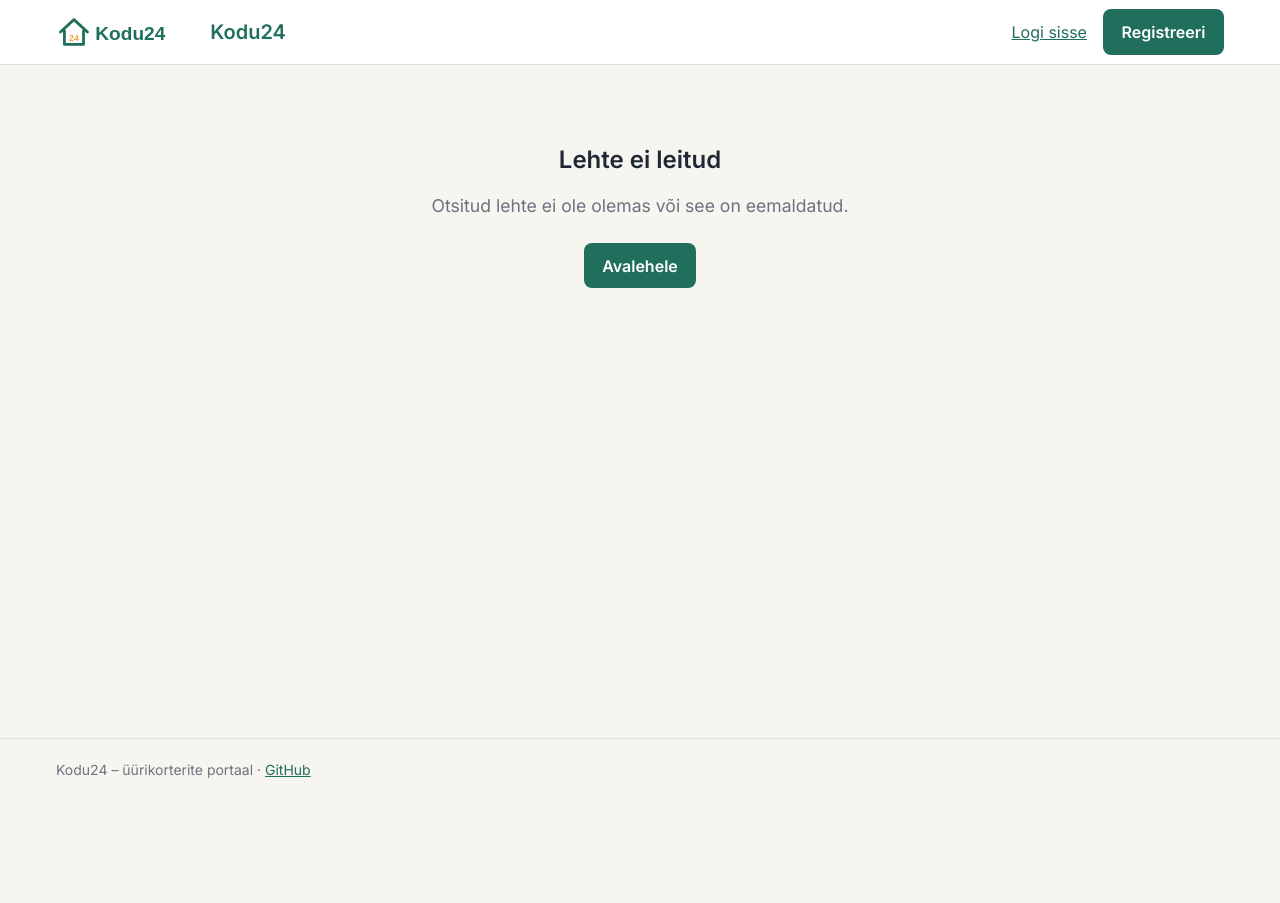
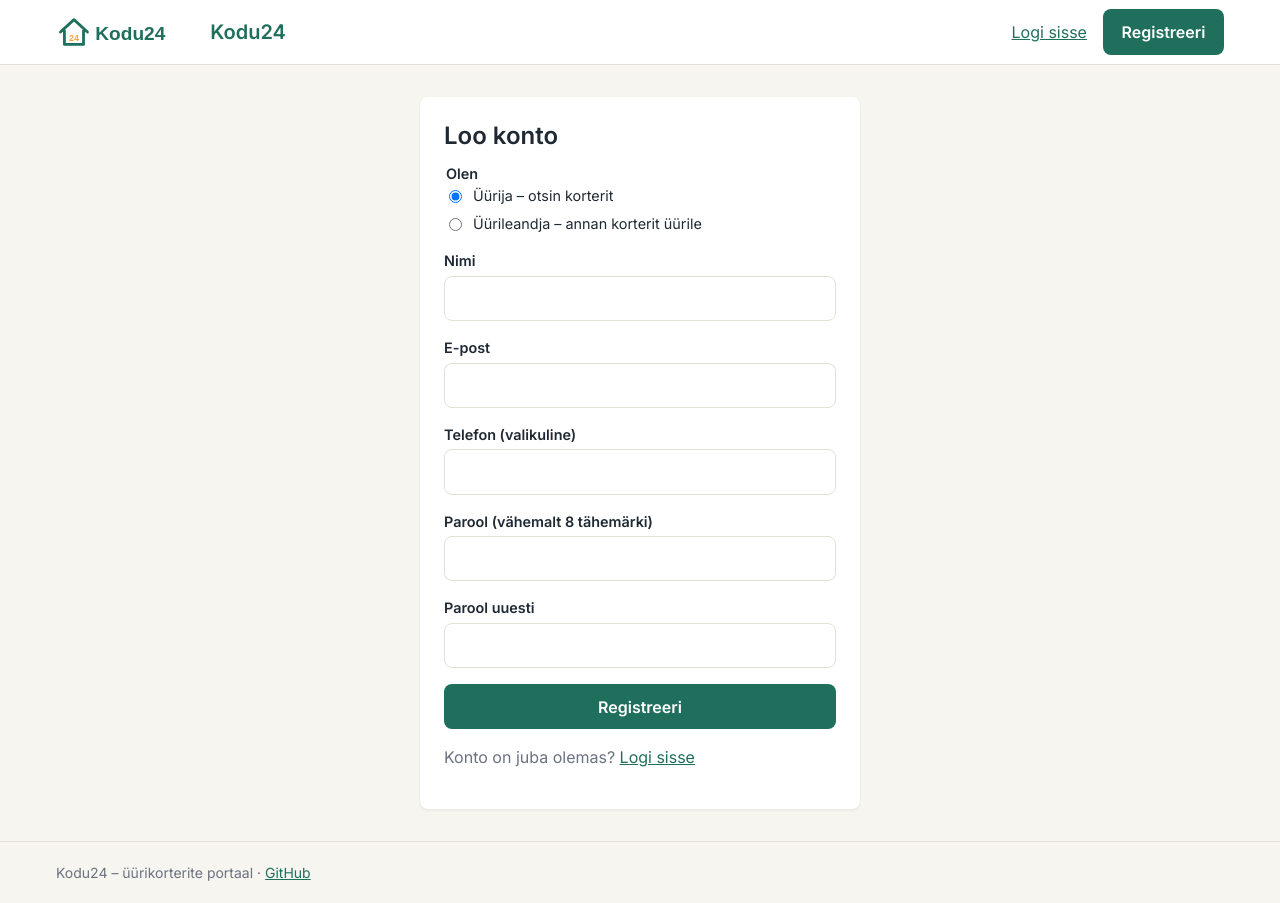
Before and after one commit to GummyisHear/kodu24, a React (Vite) app in the folder src/Kodu24.Web/: page /register in a window 1280 px wide. Before the commit the page ends 800 px from the top, so only its background shows below. Built offline with nearby package versions, Linux system fonts and the light colour scheme.

Commit message:
Lisa sisselogimise ja registreerimise lehed kliendipoolse valideerimisega
Closes #22

```diff
--- a/src/Kodu24.Web/src/App.jsx
+++ b/src/Kodu24.Web/src/App.jsx
@@ -1,13 +1,33 @@
 import { Route, Routes } from 'react-router'
+import GuestOnly from './components/GuestOnly.jsx'
 import Layout from './components/Layout.jsx'
 import HomePage from './pages/HomePage.jsx'
+import LoginPage from './pages/LoginPage.jsx'
 import NotFoundPage from './pages/NotFoundPage.jsx'
+import RegisterPage from './pages/RegisterPage.jsx'
 
+// Lehtede skeem: docs/disain.md
 export default function App() {
   return (
     <Routes>
       <Route element={<Layout />}>
         <Route index element={<HomePage />} />
+        <Route
+          path="login"
+          element={
+            <GuestOnly>
+              <LoginPage />
+            </GuestOnly>
+          }
+        />
+        <Route
+          path="register"
+          element={
+            <GuestOnly>
+              <RegisterPage />
+            </GuestOnly>
+          }
+        />
         <Route path="*" element={<NotFoundPage />} />
       </Route>
     </Routes>
--- /dev/null
+++ b/src/Kodu24.Web/src/components/FormField.jsx
@@ -0,0 +1,21 @@
+/** Sisestusväli koos sildi ja veateatega. Ülejäänud omadused lähevad <input>-ile. */
+export default function FormField({ label, name, error, ...inputProps }) {
+  const errorId = `${name}-error`
+  return (
+    <div className={error ? 'field field--invalid' : 'field'}>
+      <label htmlFor={name}>{label}</label>
+      <input
+        id={name}
+        name={name}
+        aria-invalid={Boolean(error)}
+        aria-describedby={error ? errorId : undefined}
+        {...inputProps}
+      />
+      {error && (
+        <span id={errorId} className="field__error">
+          {error}
+        </span>
+      )}
+    </div>
+  )
+}
--- /dev/null
+++ b/src/Kodu24.Web/src/pages/LoginPage.jsx
@@ -0,0 +1,86 @@
+import { useState } from 'react'
+import { Link, useLocation, useNavigate } from 'react-router'
+import { useAuth } from '../auth/useAuth.js'
+import FormField from '../components/FormField.jsx'
+import { hasErrors, validateLogin } from '../utils/validation.js'
+
+export default function LoginPage() {
+  const { login } = useAuth()
+  const navigate = useNavigate()
+  const location = useLocation()
+
+  const [form, setForm] = useState({ email: '', password: '' })
+  const [errors, setErrors] = useState({})
+  const [formError, setFormError] = useState('')
+  const [submitting, setSubmitting] = useState(false)
+
+  function handleChange(event) {
+    const { name, value } = event.target
+    setForm((current) => ({ ...current, [name]: value }))
+    setErrors((current) => ({ ...current, [name]: undefined }))
+  }
+
+  async function handleSubmit(event) {
+    event.preventDefault()
+    setFormError('')
+
+    const clientErrors = validateLogin(form)
+    setErrors(clientErrors)
+    if (hasErrors(clientErrors)) return
+
+    setSubmitting(true)
+    try {
+      await login(form.email.trim(), form.password)
+      // Tagasi lehele, kuhu kasutaja enne sisselogimist minna tahtis (RequireAuth).
+      navigate(location.state?.from?.pathname ?? '/', { replace: true })
+    } catch (error) {
+      setErrors(error.fieldErrors ?? {})
+      setFormError(error.message)
+    } finally {
+      setSubmitting(false)
+    }
+  }
+
+  return (
+    <section className="card auth-card">
+      <h1>Logi sisse</h1>
+      <form className="form" onSubmit={handleSubmit} noValidate>
+        {formError && (
+          <p className="alert" role="alert">
+            {formError}
+          </p>
+        )}
+        <FormField
+          label="E-post"
+          name="email"
+          type="email"
+          autoComplete="email"
+          value={form.email}
+          onChange={handleChange}
+          error={errors.email}
+        />
+        <FormField
+          label="Parool"
+          name="password"
+          type="password"
+          autoComplete="current-password"
+          value={form.password}
+          onChange={handleChange}
+          error={errors.password}
+        />
+        <button type="submit" className="button" disabled={submitting}>
+          {submitting ? 'Login sisse…' : 'Logi sisse'}
+        </button>
+      </form>
+      <p className="muted">
+        Pole veel kontot? <Link to="/register">Registreeri</Link>
+      </p>
+      {import.meta.env.DEV && (
+        <p className="muted">
+          Testkontod (parool <code>Parool123!</code>): liis@kodu24.ee (üürija), mari@kodu24.ee
+          (üürileandja), admin@kodu24.ee
+        </p>
+      )}
+    </section>
+  )
+}
--- /dev/null
+++ b/src/Kodu24.Web/src/pages/RegisterPage.jsx
@@ -0,0 +1,150 @@
+import { useState } from 'react'
+import { Link, useNavigate } from 'react-router'
+import { Roles } from '../auth/roles.js'
+import { useAuth } from '../auth/useAuth.js'
+import FormField from '../components/FormField.jsx'
+import { hasErrors, validateRegister } from '../utils/validation.js'
+
+const EMPTY_FORM = {
+  email: '',
+  password: '',
+  passwordConfirm: '',
+  fullName: '',
+  phone: '',
+  role: Roles.Seeker,
+}
+
+export default function RegisterPage() {
+  const { register } = useAuth()
+  const navigate = useNavigate()
+
+  const [form, setForm] = useState(EMPTY_FORM)
+  const [errors, setErrors] = useState({})
+  const [formError, setFormError] = useState('')
+  const [submitting, setSubmitting] = useState(false)
+
+  function handleChange(event) {
+    const { name, value } = event.target
+    setForm((current) => ({ ...current, [name]: value }))
+    setErrors((current) => ({ ...current, [name]: undefined }))
+  }
+
+  async function handleSubmit(event) {
+    event.preventDefault()
+    setFormError('')
+
+    const clientErrors = validateRegister(form)
+    setErrors(clientErrors)
+    if (hasErrors(clientErrors)) return
+
+    setSubmitting(true)
+    try {
+      await register({
+        email: form.email.trim(),
+        password: form.password,
+        fullName: form.fullName.trim(),
+        phone: form.phone.trim(),
+        role: form.role,
+      })
+      navigate('/', { replace: true })
+    } catch (error) {
+      const fieldErrors = error.fieldErrors ?? {}
+      // 409 (e-post on juba kasutusel) tuleb ilma väljata – näitame selle e-posti juures.
+      if (error.status === 409) fieldErrors.email = error.message
+      setErrors(fieldErrors)
+      if (!hasErrors(fieldErrors)) setFormError(error.message)
+    } finally {
+      setSubmitting(false)
+    }
+  }
+
+  return (
+    <section className="card auth-card">
+      <h1>Loo konto</h1>
+      <form className="form" onSubmit={handleSubmit} noValidate>
+        {formError && (
+          <p className="alert" role="alert">
+            {formError}
+          </p>
+        )}
+
+        <fieldset className={errors.role ? 'field field--invalid radio-group' : 'field radio-group'}>
+          <legend>Olen</legend>
+          <label>
+            <input
+              type="radio"
+              name="role"
+              value={Roles.Seeker}
+              checked={form.role === Roles.Seeker}
+              onChange={handleChange}
+            />
+            Üürija – otsin korterit
+          </label>
+          <label>
+            <input
+              type="radio"
+              name="role"
+              value={Roles.Landlord}
+              checked={form.role === Roles.Landlord}
+              onChange={handleChange}
+            />
+            Üürileandja – annan korterit üürile
+          </label>
+          {errors.role && <span className="field__error">{errors.role}</span>}
+        </fieldset>
+
+        <FormField
+          label="Nimi"
+          name="fullName"
+          autoComplete="name"
+          value={form.fullName}
+          onChange={handleChange}
+          error={errors.fullName}
+        />
+        <FormField
+          label="E-post"
+          name="email"
+          type="email"
+          autoComplete="email"
+          value={form.email}
+          onChange={handleChange}
+          error={errors.email}
+        />
+        <FormField
+          label="Telefon (valikuline)"
+          name="phone"
+          type="tel"
+          autoComplete="tel"
+          value={form.phone}
+          onChange={handleChange}
+          error={errors.phone}
+        />
+        <FormField
+          label="Parool (vähemalt 8 tähemärki)"
+          name="password"
+          type="password"
+          autoComplete="new-password"
+          value={form.password}
+          onChange={handleChange}
+          error={errors.password}
+        />
+        <FormField
+          label="Parool uuesti"
+          name="passwordConfirm"
+          type="password"
+          autoComplete="new-password"
+          value={form.passwordConfirm}
+          onChange={handleChange}
+          error={errors.passwordConfirm}
+        />
+
+        <button type="submit" className="button" disabled={submitting}>
+          {submitting ? 'Loon kontot…' : 'Registreeri'}
+        </button>
+      </form>
+      <p className="muted">
+        Konto on juba olemas? <Link to="/login">Logi sisse</Link>
+      </p>
+    </section>
+  )
+}
--- /dev/null
+++ b/src/Kodu24.Web/src/utils/validation.js
@@ -0,0 +1,37 @@
+// Kliendipoolne valideerimine. Reeglid ja teated on samad mis API DTO-del (AuthDtos.cs),
+// et kasutaja näeks viga kohe, ilma serverisse saatmata. API kontrollib igal juhul uuesti.
+
+const EMAIL_PATTERN = /^[^\s@]+@[^\s@]+\.[^\s@]+$/
+const PHONE_PATTERN = /^\+?[\d\s-]{5,30}$/
+
+export function validateLogin({ email, password }) {
+  const errors = {}
+  if (!email.trim()) errors.email = 'E-post on kohustuslik.'
+  if (!password) errors.password = 'Parool on kohustuslik.'
+  return errors
+}
+
+export function validateRegister({ email, password, passwordConfirm, fullName, phone, role }) {
+  const errors = {}
+
+  if (!email.trim()) errors.email = 'E-post on kohustuslik.'
+  else if (!EMAIL_PATTERN.test(email.trim())) errors.email = 'E-posti aadress ei ole korrektne.'
+  else if (email.length > 200) errors.email = 'E-post võib olla kuni 200 tähemärki.'
+
+  if (!password) errors.password = 'Parool on kohustuslik.'
+  else if (password.length < 8) errors.password = 'Parool peab olema vähemalt 8 tähemärki.'
+  else if (password.length > 100) errors.password = 'Parool võib olla kuni 100 tähemärki.'
+
+  if (password && passwordConfirm !== password) errors.passwordConfirm = 'Paroolid ei kattu.'
+
+  if (!fullName.trim()) errors.fullName = 'Nimi on kohustuslik.'
+  else if (fullName.length > 100) errors.fullName = 'Nimi võib olla kuni 100 tähemärki.'
+
+  if (phone.trim() && !PHONE_PATTERN.test(phone.trim())) errors.phone = 'Telefoninumber ei ole korrektne.'
+
+  if (role !== 'Landlord' && role !== 'Seeker') errors.role = 'Vali, kas otsid korterit või annad üürile.'
+
+  return errors
+}
+
+export const hasErrors = (errors) => Object.keys(errors).length > 0
```
